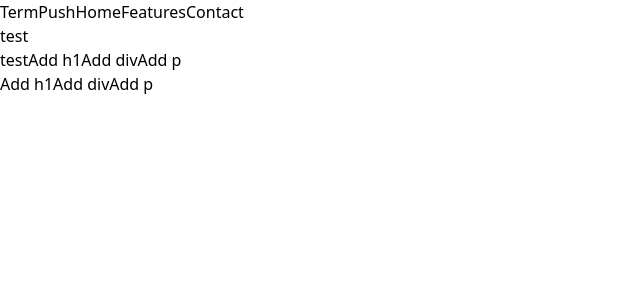
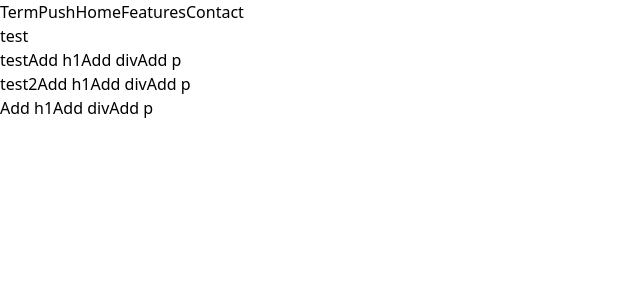
Before and after one commit to luc-ky-khuu/TermPush, a Next.js app: page /AddElementTestPage in a window 1280 px wide. Shown: the top 300 px of the page, without its empty margins (0-640 px from the left). Built offline with nearby package versions, Linux system fonts and the light colour scheme.

Commit message:
issue-6 added function to add dom elements to page

```diff
--- a/src/components/addReactElement.tsx
+++ b/src/components/addReactElement.tsx
@@ -1,5 +1,12 @@
 import { useState, createElement, useEffect } from 'react';
 import { pageElementObject } from '@/interface/AddElementTestPage.interface';
+
+/**
+ * AddReactElement takes in one necessary prop 'element'
+ * 'element' structure is defined in interface pageElementObject
+ * @param {Object} props
+ * @returns React Element
+ */
 
 export default function AddReactElement({ ...props }): JSX.Element {
 	const elementToRender = props.element;
@@ -7,7 +14,7 @@ export default function AddReactElement({ ...props }): JSX.Element {
     useEffect(() => {}, []);
 
    const addElement = (element: string, classes: Array<string>) => {
-		classes.push('ml-3')
+		classes.push('ml-3') // push nested elements to the right to help visualize nesting, can be removed.
         const newChildElement =
         {
             element: element,
@@ -15,12 +22,14 @@ export default function AddReactElement({ ...props }): JSX.Element {
             classes: classes,
             text: `${element}`,
         }
+        // add desired element to the children array of the selected component, then update state.
 		pageElement.children.push(newChildElement);
         setPageElement({...pageElement});
    };
 
    const renderPageElements = (pageElementObject: pageElementObject) => {
         const { element, children, classes, text } = pageElementObject;
+        // these are just buttons to test out adding, will be removed later in final product.
         const addButtons = (
             <>
                 <button className='bg-blue-500 hover:bg-blue-700 text-white font-bold py-2 px-4 rounded' onClick={() => addElement('h1', [])}>Add h1</button>
@@ -28,12 +37,15 @@ export default function AddReactElement({ ...props }): JSX.Element {
                 <button className='bg-blue-500 hover:bg-blue-700 text-white font-bold py-2 px-4 rounded' onClick={() => addElement('p', [])}>Add p</button>
             </>
         );
+        //added text as first item in array.
         const reactChildren: Array<any>= [text];
+        //if there are any nested (children) elements, render recursively
         if (children.length > 0) {
             for (let i = 0; i < children.length; i++) {
                 reactChildren.push(<AddReactElement element={children[i]}/>);
             }
         };
+        //add buttons for ability to keep adding, will be removed later in final product.
         reactChildren.push(addButtons);
 
         return createElement(element, { className: classes.join(',')}, reactChildren);
--- a/src/pages/AddElementTestPage/index.tsx
+++ b/src/pages/AddElementTestPage/index.tsx
@@ -4,7 +4,7 @@ export default function addDiv(): JSX.Element {
 	return (
 		<>
 			<div id='mainContainer'key='testing1'>
-				<AddReactElement key='testing' element={{ element: 'div', children: [{ element: 'div', children: [], classes: [], text: 'test'}], classes: [], text: 'test'}}/>
+				<AddReactElement key='testing' element={{ element: 'div', children: [{ element: 'div', children: [], classes: [], text: 'test'}, { element: 'div', children: [], classes: [], text: 'test2'}], classes: [], text: 'test'}}/>
 			</div>
 		</>
 	)
```
